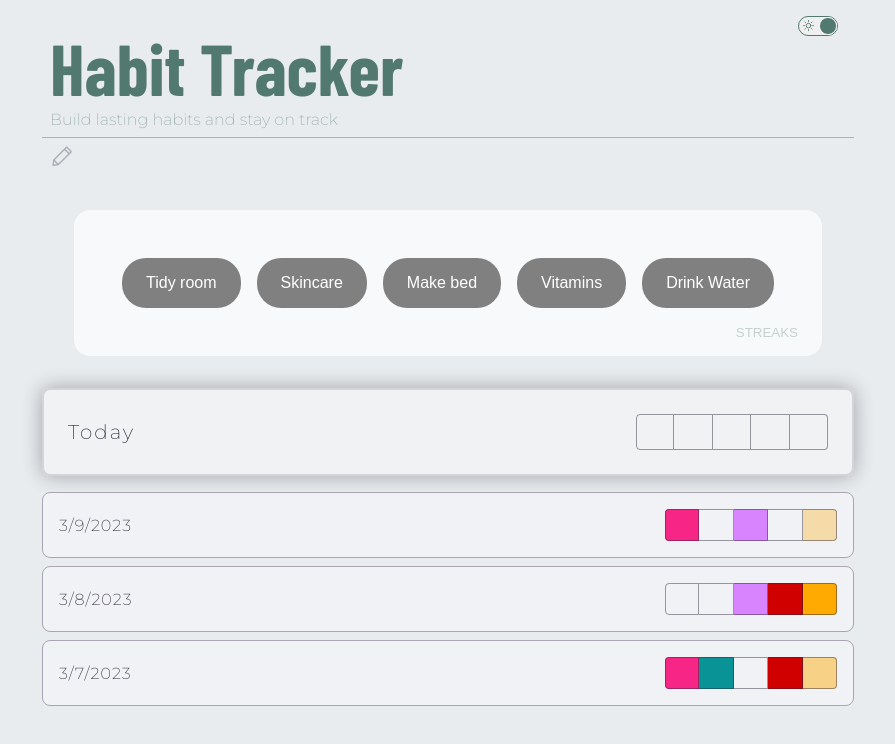
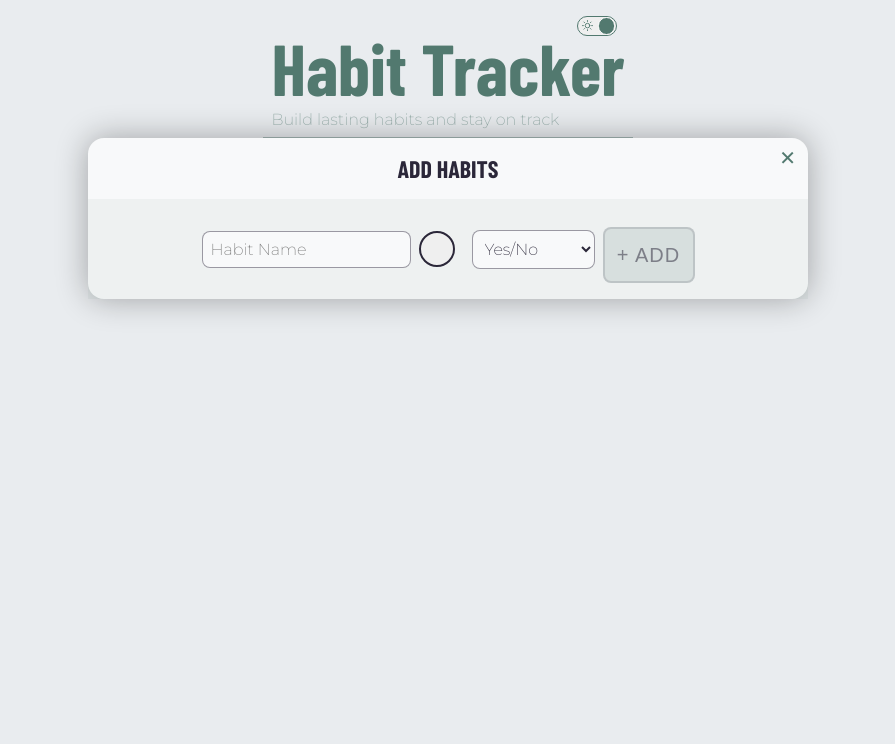
Before and after one commit to jennstirpe/habit-tracker-v2, a React (Create React App) app: page / in a window 1280 px wide. Shown: the top 744 px of the page, without its empty margins (192-1087 px from the left). Built offline with nearby package versions, Linux system fonts and the light colour scheme; a web font is replaced by a local one.

Commit message:
Set up app to save all data and changes to local storage. Fixed issue with edits to quantity habits not taking effect

```diff
--- a/src/App.js
+++ b/src/App.js
@@ -12,6 +12,8 @@ import { StyledMain } from "./components/main/Main.styled";
 import HabitSetup from "./components/main/form/HabitSetup";
 import Streaks from "./components/main/display/Streaks";
 
+const LOCAL_STORAGE_KEY = "habitsapp.tracking"
+
 function App() {
 
 // WHEN DAY CHANGES, ADD NEW RECORD
@@ -19,14 +21,22 @@ function App() {
   const [ today, setToday ] = useState([]);
 
   useEffect(() => {
+    const storedHabitTracking = JSON.parse(localStorage.getItem(LOCAL_STORAGE_KEY));
+
+    if(storedHabitTracking) {
+      setHabits(storedHabitTracking.habits);
+      setRecords(storedHabitTracking.records);
+    }
+
     setToday([date.getFullYear(), date.getMonth() + 1, date.getDate()])
+
   }, [])
 
   useEffect(() => {
     if(today.length === 0) {
       return
     } else {
-      if(records[0].date.toString() == today.toString()) {
+      if(records.length > 0 && records[0].date.toString() == today.toString()) {
         return
       } else {
         createNewDay()
@@ -47,49 +57,50 @@ function App() {
 
 
 // HABITS -- LIST
-  const [ habits, setHabits ] = useState([
-      {
-        id: 1,
-        name: "Tidy room",
-        color: "#f72585",
-        type: "check",
-        currentStreak: 10,
-        bestStreak: 10
-      },
-      {
-        id: 2,
-        name: "Skincare",
-        color: "#0a9396",
-        type: "check",
-        currentStreak: 4,
-        bestStreak: 10
-      },
-      {
-        id: 3,
-        name: "Make bed",
-        color: "#d883ff",
-        type: "check",
-        currentStreak: 3,
-        bestStreak: 5
-      },
-      {
-        id: 4,
-        name: "Vitamins",
-        color: "#d00000",
-        type: "check",
-        currentStreak: 0,
-        bestStreak: 0
-      },
-      {
-        id: 5,
-        name: "Drink Water",
-        color: "#ffaa00",
-        type: "quantity",
-        goalAmt: 80,
-        currentStreak: 5,
-        bestStreak: 5
-      },
-    ])
+const [ habits, setHabits ] = useState([]);
+  // const [ habits, setHabits ] = useState([
+  //     {
+  //       id: 1,
+  //       name: "Tidy room",
+  //       color: "#f72585",
+  //       type: "check",
+  //       currentStreak: 10,
+  //       bestStreak: 10
+  //     },
+  //     {
+  //       id: 2,
+  //       name: "Skincare",
+  //       color: "#0a9396",
+  //       type: "check",
+  //       currentStreak: 4,
+  //       bestStreak: 10
+  //     },
+  //     {
+  //       id: 3,
+  //       name: "Make bed",
+  //       color: "#d883ff",
+  //       type: "check",
+  //       currentStreak: 3,
+  //       bestStreak: 5
+  //     },
+  //     {
+  //       id: 4,
+  //       name: "Vitamins",
+  //       color: "#d00000",
+  //       type: "check",
+  //       currentStreak: 0,
+  //       bestStreak: 0
+  //     },
+  //     {
+  //       id: 5,
+  //       name: "Drink Water",
+  //       color: "#ffaa00",
+  //       type: "quantity",
+  //       goalAmt: 80,
+  //       currentStreak: 5,
+  //       bestStreak: 5
+  //     },
+  //   ])
 // HABITS -- HABIT EDIT FORM OPEN/CLOSE
   const [ setupFormActive, setSetupFormActive ] = useState(false);
 // HABITS -- UPDATE HABITS LIST WHEN USER MAKES CHANGES TO IT
@@ -116,143 +127,144 @@ function App() {
   }
 
 // RECORDS -- LIST
-  const [ records, setRecords ] = useState([
-    {
-      id: "33",
-      date: [2023, 3, 9],
-      habits: [
-        {
-          id: 1,
-          name: "Tidy Room",
-          color: "#f72585",
-          type: "check",
-          complete: true
-        },
-        {
-          id: 2,
-          name: "Skincare",
-          color: "#0a9396",
-          type: "check",
-          complete: false
-        },
-        {
-          id: 3,
-          name: "Make bed",
-          color: "#d883ff",
-          type: "check",
-          complete: true
-        },
-        {
-          id: 4,
-          name: "Vitamins",
-          color: "#d00000",
-          type: "check",
-          complete: false
-        },
-        {
-          id: 5,
-          name: "Drink Water",
-          color: "#ffaa00",
-          type: "quantity",
-          goal: {
-            currentAmt: 40,
-            goalAmt: 80,
-          },
-          complete: false
-        },
-      ]
-    },
-    {
-      id: "22",
-      date: [2023, 3, 8],
-      habits: [
-        {
-          id: 1,
-          name: "Tidy Room",
-          color: "#f72585",
-          type: "check",
-          complete: false
-        },
-        {
-          id: 2,
-          name: "Skincare",
-          color: "#0a9396",
-          type: "check",
-          complete: false
-        },
-        {
-          id: 3,
-          name: "Make bed",
-          color: "#d883ff",
-          type: "check",
-          complete: true
-        },
-        {
-          id: 4,
-          name: "Vitamins",
-          color: "#d00000",
-          type: "check",
-          complete: true
-        },
-        {
-          id: 5,
-          name: "Drink Water",
-          color: "#ffaa00",
-          type: "quantity",
-          goal: {
-            currentAmt: 80,
-            goalAmt: 80,
-          },
-          complete: true
-        },
-      ]
-    },
-    {
-      id: "11",
-      date: [2023, 3, 7],
-      habits: [
-        {
-          id: 1,
-          name: "Tidy Room",
-          color: "#f72585",
-          type: "check",
-          complete: true
-        },
-        {
-          id: 2,
-          name: "Skincare",
-          color: "#0a9396",
-          type: "check",
-          complete: true
-        },
-        {
-          id: 3,
-          name: "Make bed",
-          color: "#d883ff",
-          type: "check",
-          complete: false
-        },
-        {
-          id: 4,
-          name: "Vitamins",
-          color: "#d00000",
-          type: "check",
-          complete: true
-        },
-        {
-          id: 5,
-          name: "Drink Water",
-          color: "#ffaa00",
-          type: "quantity",
-          goal: {
-            currentAmt: 60,
-            goalAmt: 80,
-          },
-          complete: false
-        },
-      ]
-    },
-  ])
+  const [ records, setRecords ] = useState([])
+  // const [ records, setRecords ] = useState([
+  //   {
+  //     id: "33",
+  //     date: [2023, 3, 9],
+  //     habits: [
+  //       {
+  //         id: 1,
+  //         name: "Tidy Room",
+  //         color: "#f72585",
+  //         type: "check",
+  //         complete: true
+  //       },
+  //       {
+  //         id: 2,
+  //         name: "Skincare",
+  //         color: "#0a9396",
+  //         type: "check",
+  //         complete: false
+  //       },
+  //       {
+  //         id: 3,
+  //         name: "Make bed",
+  //         color: "#d883ff",
+  //         type: "check",
+  //         complete: true
+  //       },
+  //       {
+  //         id: 4,
+  //         name: "Vitamins",
+  //         color: "#d00000",
+  //         type: "check",
+  //         complete: false
+  //       },
+  //       {
+  //         id: 5,
+  //         name: "Drink Water",
+  //         color: "#ffaa00",
+  //         type: "quantity",
+  //         goal: {
+  //           currentAmt: 40,
+  //           goalAmt: 80,
+  //         },
+  //         complete: false
+  //       },
+  //     ]
+  //   },
+  //   {
+  //     id: "22",
+  //     date: [2023, 3, 8],
+  //     habits: [
+  //       {
+  //         id: 1,
+  //         name: "Tidy Room",
+  //         color: "#f72585",
+  //         type: "check",
+  //         complete: false
+  //       },
+  //       {
+  //         id: 2,
+  //         name: "Skincare",
+  //         color: "#0a9396",
+  //         type: "check",
+  //         complete: false
+  //       },
+  //       {
+  //         id: 3,
+  //         name: "Make bed",
+  //         color: "#d883ff",
+  //         type: "check",
+  //         complete: true
+  //       },
+  //       {
+  //         id: 4,
+  //         name: "Vitamins",
+  //         color: "#d00000",
+  //         type: "check",
+  //         complete: true
+  //       },
+  //       {
+  //         id: 5,
+  //         name: "Drink Water",
+  //         color: "#ffaa00",
+  //         type: "quantity",
+  //         goal: {
+  //           currentAmt: 80,
+  //           goalAmt: 80,
+  //         },
+  //         complete: true
+  //       },
+  //     ]
+  //   },
+  //   {
+  //     id: "11",
+  //     date: [2023, 3, 7],
+  //     habits: [
+  //       {
+  //         id: 1,
+  //         name: "Tidy Room",
+  //         color: "#f72585",
+  //         type: "check",
+  //         complete: true
+  //       },
+  //       {
+  //         id: 2,
+  //         name: "Skincare",
+  //         color: "#0a9396",
+  //         type: "check",
+  //         complete: true
+  //       },
+  //       {
+  //         id: 3,
+  //         name: "Make bed",
+  //         color: "#d883ff",
+  //         type: "check",
+  //         complete: false
+  //       },
+  //       {
+  //         id: 4,
+  //         name: "Vitamins",
+  //         color: "#d00000",
+  //         type: "check",
+  //         complete: true
+  //       },
+  //       {
+  //         id: 5,
+  //         name: "Drink Water",
+  //         color: "#ffaa00",
+  //         type: "quantity",
+  //         goal: {
+  //           currentAmt: 60,
+  //           goalAmt: 80,
+  //         },
+  //         complete: false
+  //       },
+  //     ]
+  //   },
+  // ])
 
 // RECORDS -- CREATE NEW RECORD FOR CURRENT DAY
   function createNewDay() {
@@ -283,6 +295,18 @@ function App() {
   //   console.log("habits: ")
   //   console.log(habits)
   // }, [habits])
+
+
+  useEffect(() => {
+    if(records.length !== 0 && habits.length !== 0) {
+      const habitTracking = {
+        "records": records,
+        "habits": habits
+      }
+
+      localStorage.setItem(LOCAL_STORAGE_KEY, JSON.stringify(habitTracking))
+    }
+  }, [records, habits, today])
 
 
   function completeHabit(updatedHabit) {
@@ -352,7 +376,12 @@ function App() {
 
       <Header colorTheme={colorTheme} toggleTheme={toggleTheme} />
 
-      <StyledMain>
+      {
+        habits.length === 0 && <HabitSetup habitList={[]} createHabitList={createHabitList} setSetupFormActive={setSetupFormActive} />
+      }
+
+      {
+        habits.length > 0 && <StyledMain>
         <button onClick={() => setSetupFormActive(true)} className="global-edit-btn">
           <svg viewBox="0 0 512 512" fill="none" xmlns="http://www.w3.org/2000/svg"><path fillRule="evenodd" clipRule="evenodd" d="M343.029 42.3419C352.402 32.9693 367.598 32.9694 376.971 42.3419L469.657 135.028C479.029 144.401 479.029 159.597 469.657 168.969L179.462 459.164C179.006 459.633 178.521 460.073 178.011 460.482C176 462.099 173.688 463.158 171.283 463.66C170.898 463.741 170.509 463.808 170.115 463.86L50.1148 479.86C45.175 480.519 40.2103 478.838 36.6864 475.314C33.1626 471.79 31.4819 466.826 32.1405 461.886L48.1164 342.066C48.5312 338.637 50.0545 335.317 52.6863 332.685L343.029 42.3419ZM393.372 199.999L167.999 425.372L86.6267 344L312 118.627L393.372 199.999ZM416 177.372L441.373 151.999L360 70.6262L334.627 95.9992L416 177.372ZM75.5807 378.208L66.6251 445.376L133.792 436.42L75.5807 378.208Z" fill="black"/></svg>
         </button>
@@ -369,6 +398,7 @@ function App() {
 
         <History records={records} today={today} setStreaksActive={setStreaksActive} />
       </StyledMain>
+      }
 
     </>
     </ThemeProvider>
--- a/src/components/main/form/EditHabitForm.js
+++ b/src/components/main/form/EditHabitForm.js
@@ -45,9 +45,9 @@ export default function EditHabitForm({ habit, updateHabit, deleteHabit, closeEd
     }
 
     if(habit.type === "quantity") {
-      if(!goalInput.current.value || goalInput.current.value == habit.goal.amt) {
-        newGoal = habit.goal.amt;
-      } else if (goalInput.current.value !== habit.goal.amt) {
+      if(!goalInput.current.value || goalInput.current.value == habit.goalAmt) {
+        newGoal = habit.goalAmt;
+      } else if (goalInput.current.value !== habit.goalAmt) {
         newGoal = goalInput.current.value;
       }
     }
--- a/src/components/main/form/HabitSetup.js
+++ b/src/components/main/form/HabitSetup.js
@@ -48,8 +48,8 @@ export default function HabitSetup({ habitList, createHabitList, setSetupFormAct
         updatedHabit.color = newColor;
       }
       if(updatedHabit.type === "quantity") {
-        if(updatedHabit.goal.amt !== newGoal) {
-          updatedHabit.goal.amt = newGoal;
+        if(updatedHabit.goalAmt !== newGoal) {
+          updatedHabit.goalAmt = newGoal;
         }
       }
 
```
